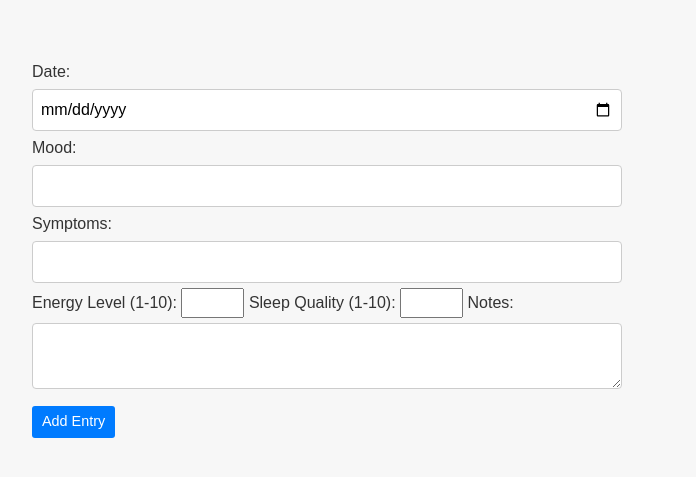
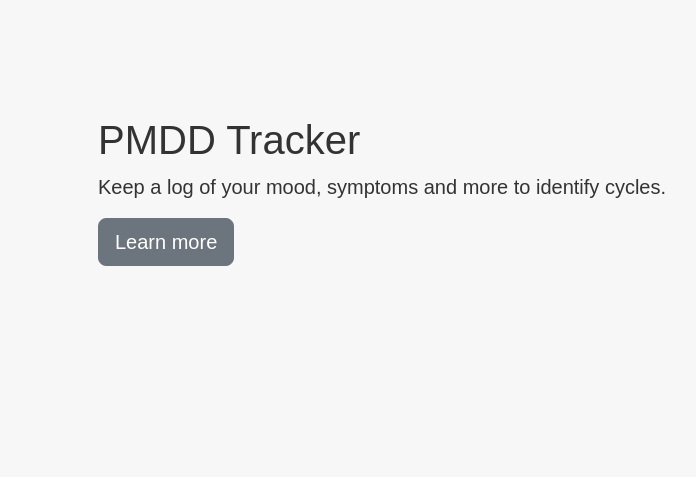
Before and after one commit to Leiracamera/clarityPMDD, a Node server app: page / in a window 1280 px wide. Shown: the top 477 px of the page, without its empty margins (18-714 px from the left). Run offline with Node 20, Linux system fonts and the light colour scheme; some libraries are stand-ins or nearby versions.

Commit message:
Add layout folder for layout.ejs

```diff
--- a/index.js
+++ b/index.js
@@ -28,14 +28,18 @@ db.connect((err) =>{
 app.set('view engine', 'ejs');
 app.set('views', './views');
 app.use(expressLayouts);
-app.set("layout", "layout");
+app.set("layout", "layouts/layout");
 app.use(express.static('public'));
 app.use(bodyParser.urlencoded({ extended: true }));
 app.use(bodyParser.json());
 
 
 app.get("/", (req, res) => {
-    res.render("new-entry");
+    res.render("index");
+});
+
+app.get("/test-header", (req, res) => {
+    res.render("partials/header");
 });
 
 app.get('/entries', async (req, res) => {
--- /dev/null
+++ b/views/index.ejs
@@ -0,0 +1,11 @@
+<div class="cover-container d-flex w-100 h-100 p-3 mx-auto flex-column">
+
+
+    <main role="main" class="inner cover">
+      <h1 class="cover-heading">PMDD Tracker</h1>
+      <p class="lead">Keep a log of your mood, symptoms and more to identify cycles.</p>
+      <p class="lead">
+        <a href="#" class="btn btn-lg btn-secondary">Learn more</a>
+      </p>
+    </main>
+  </div>
--- a/views/layout.ejs
+++ b/views/layouts/layout.ejs
@@ -7,11 +7,11 @@
     <title>PMDD Tracker</title>
 </head>
 <body>
-    <% include('partials/header') %>
+    <% include("../partials/header") %>
     <main>
         <%- body %>
    </main>
-    <% include('partials/footer') %>
+   <% include("../partials/footer") %>
 
     <script src="https://cdn.jsdelivr.net/npm/bootstrap@5.3.3/dist/js/bootstrap.bundle.min.js" integrity="sha384-YvpcrYf0tY3lHB60NNkmXc5s9fDVZLESaAA55NDzOxhy9GkcIdslK1eN7N6jIeHz" crossorigin="anonymous"></script>
 </body>
```
